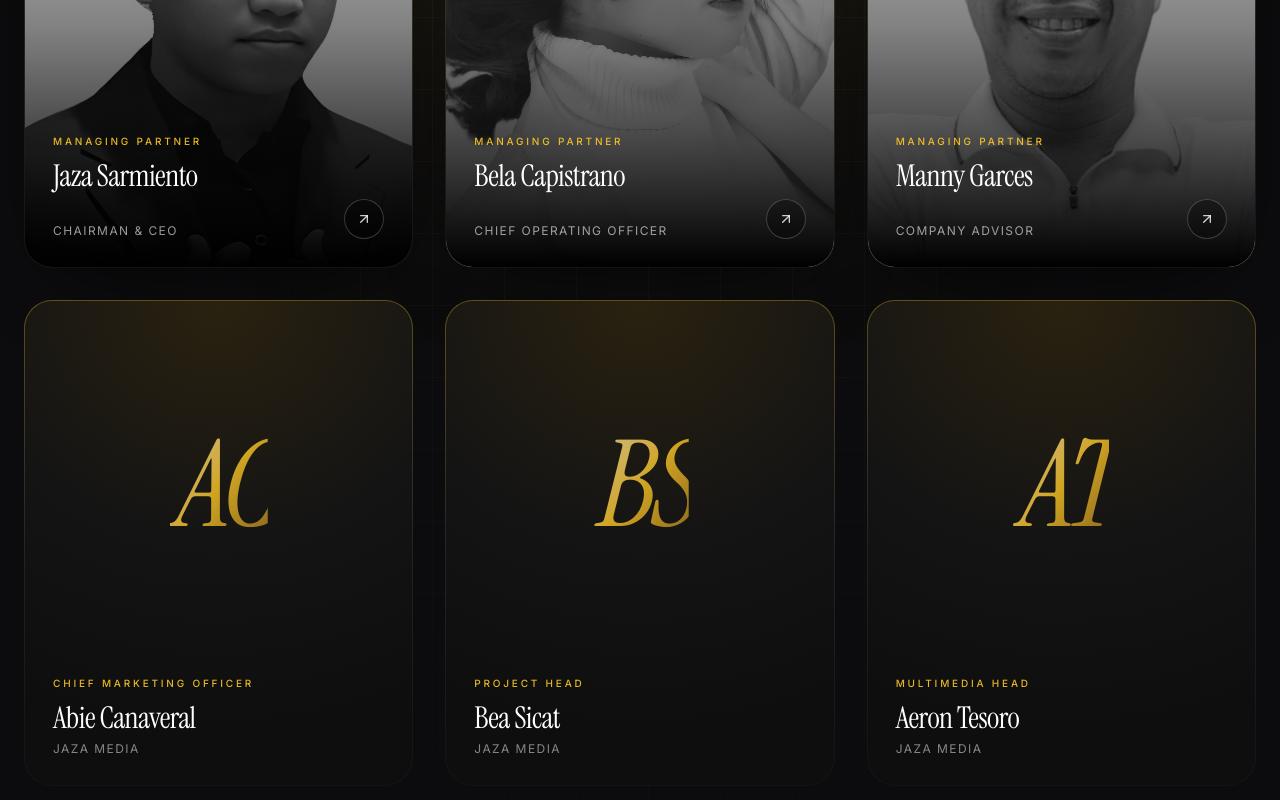
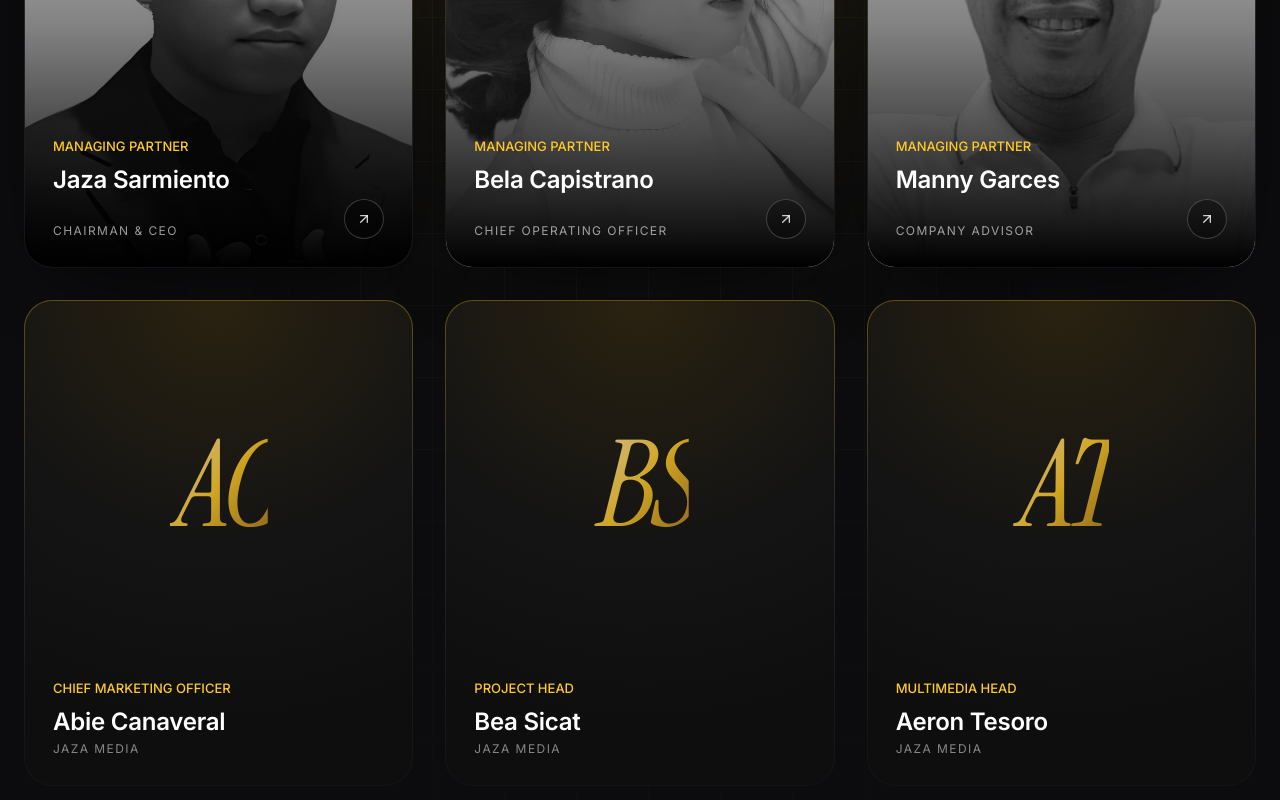
Before and after one commit to JAZA-Group-OS/jaza-media-site, a Next.js app: page /about-the-firm in a window 1280 px wide. Shown: the part 680-1480 px from the top of the page. Built offline with nearby package versions, Linux system fonts and the light colour scheme; no server answers; a web font is replaced by a local one.

Commit message:
Team cards: simpler sans-serif names and plain-case role labels

```diff
--- a/components/team-card.tsx
+++ b/components/team-card.tsx
@@ -39,8 +39,8 @@ export function TeamCard({ member }: { member: Member }) {
           >
             {initials}
           </span>
-          <p className="relative text-[10px] font-medium tracking-[0.28em] text-gold/90 uppercase">{roles[0]}</p>
-          <h2 className="relative mt-2 font-serif text-[30px] leading-tight tracking-[-0.02em] text-white">{titleCase(member.name)}</h2>
+          <p className="relative text-[13px] font-medium text-gold">{roles[0]}</p>
+          <h2 className="relative mt-2 text-2xl font-semibold leading-tight tracking-[-0.01em] text-white">{titleCase(member.name)}</h2>
           <p className="relative mt-1 text-xs tracking-[0.12em] text-white/50">JAZA MEDIA</p>
         </div>
       </article>
@@ -82,8 +82,8 @@ export function TeamCard({ member }: { member: Member }) {
         <div aria-hidden className="absolute inset-0 bg-gradient-to-t from-black via-black/40 to-transparent" />
 
         <div className="absolute inset-x-0 bottom-0 p-6 md:p-7">
-          <p className="text-[10px] font-medium tracking-[0.28em] text-gold/90 uppercase">{roles[0]}</p>
-          <h2 className="mt-2 font-serif text-[30px] leading-tight tracking-[-0.02em] text-white">{titleCase(member.name)}</h2>
+          <p className="text-[13px] font-medium text-gold">{roles[0]}</p>
+          <h2 className="mt-2 text-2xl font-semibold leading-tight tracking-[-0.01em] text-white">{titleCase(member.name)}</h2>
           <div className="mt-1 flex items-end justify-between gap-4">
             <p className="text-xs tracking-[0.12em] text-white/60">{roles.slice(1).join(", ")}</p>
             <span className="grid size-10 shrink-0 place-items-center rounded-full border border-white/20 bg-black/30 text-white/80 backdrop-blur transition duration-500 group-hover:rotate-45 group-hover:border-gold group-hover:bg-gold group-hover:text-ink">
```
